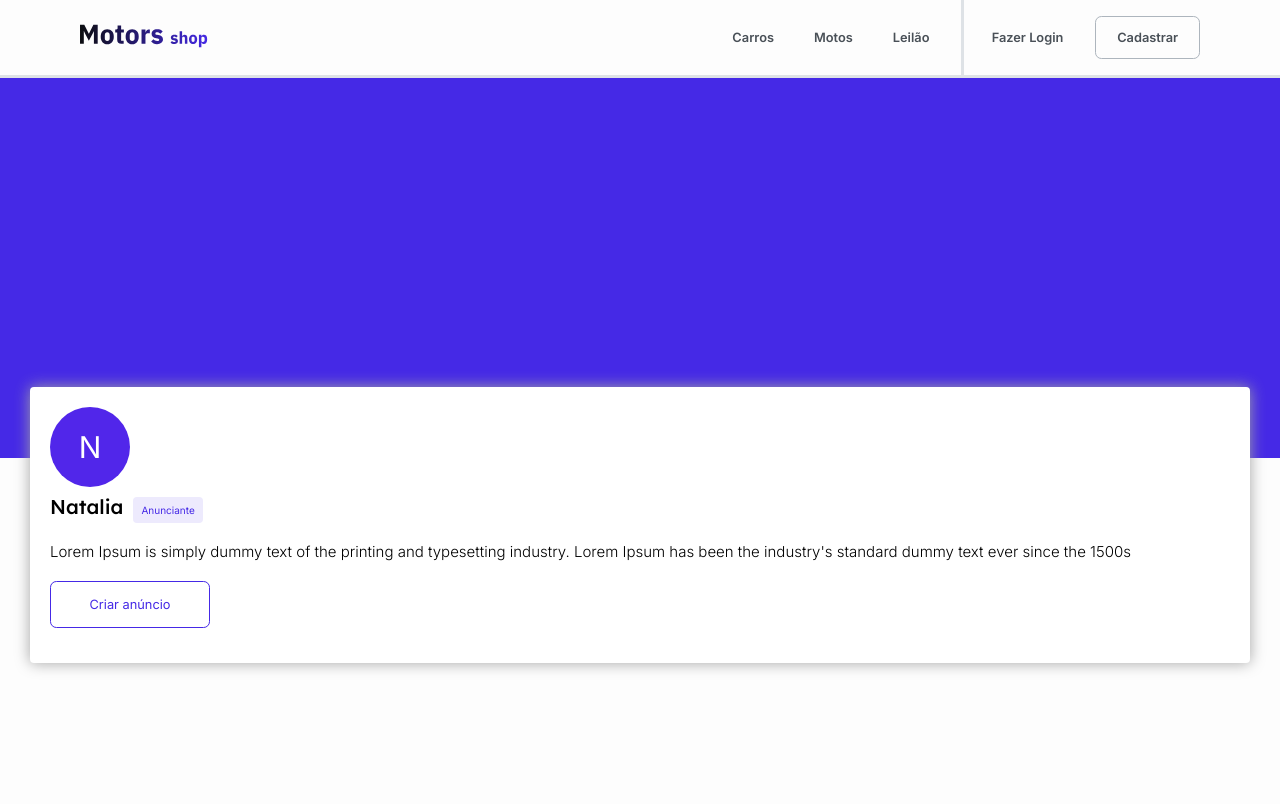
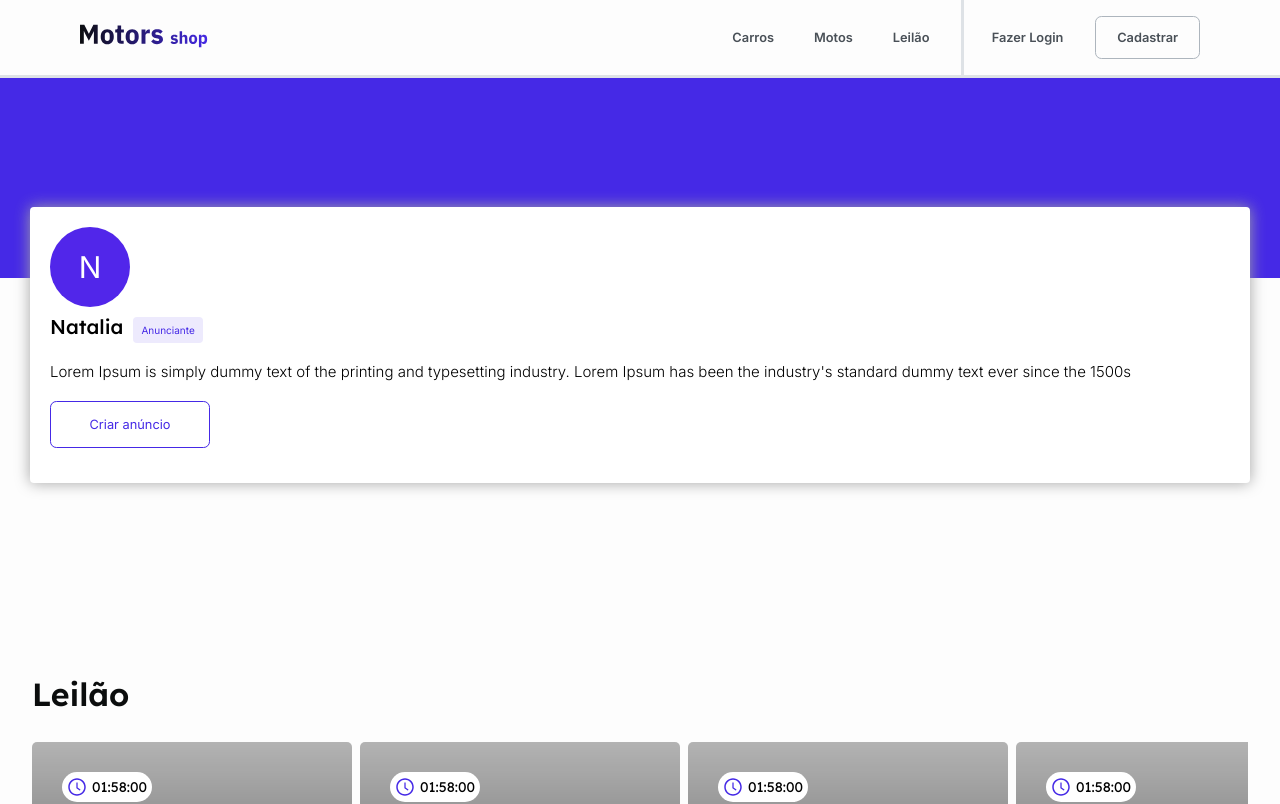
Before and after one commit to Motors-M6-Kenzie-Academy/Front-end, a React (Create React App) app: page / in a window 1280 px wide. Shown: the top 804 px of the page. Built offline with nearby package versions, Linux system fonts and the light colour scheme.

Commit message:
fix: blue container height fixed

```diff
--- a/src/components/BannerCreateAds/styles.ts
+++ b/src/components/BannerCreateAds/styles.ts
@@ -3,7 +3,7 @@ import styled from "styled-components";
 export const ContainerBannerCreateAds = styled.div`
   .background--blue {
     background-color: var(--brand1);
-    height: 380px;
+    height: 200px;
     width: 100vw;
   }
   .container--create--ads {
```
